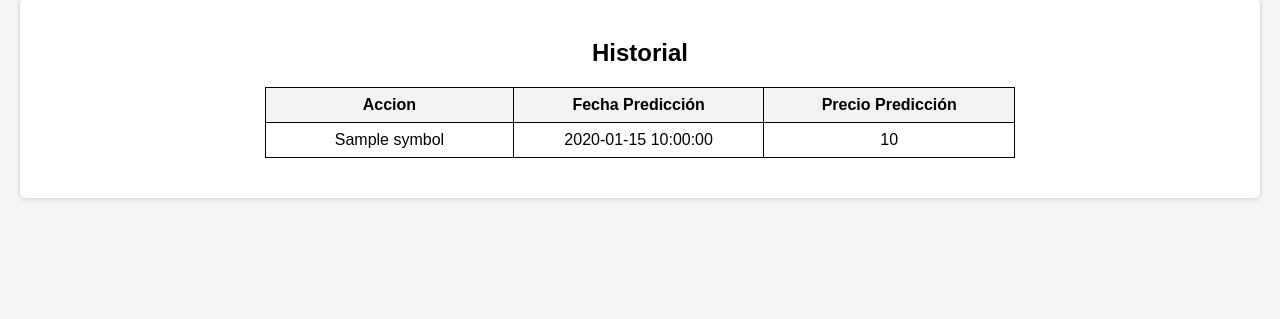
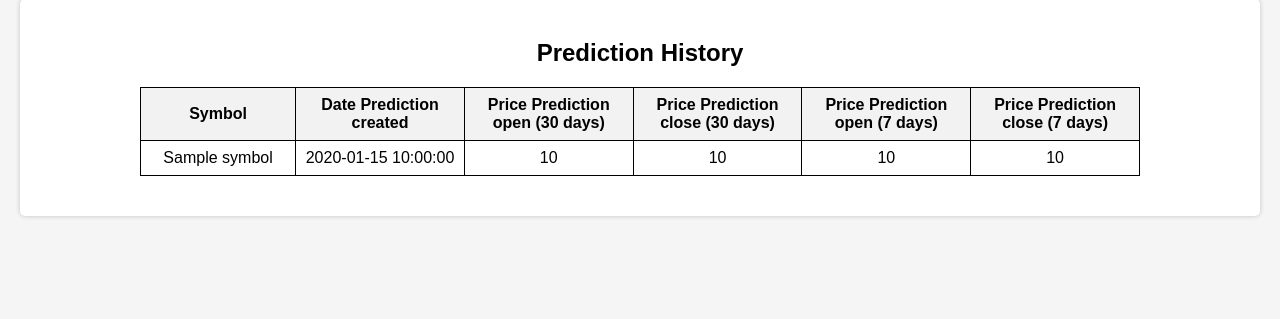
Before and after one commit to AgusMalfatto/LilMarcian, a Flask app: template app/templates/historial.html in a window 1280 px wide. Shown: the part 94-413 px from the top of the page. Run offline with Flask 3, Linux system fonts and the light colour scheme; the template is opened without the code that fills it: most values are stand-ins (such as "Sample title", 1, 10 or a date in 2020).

Commit message:
modificacion front en de muestra de prediccion e historial

```diff
--- a/app/main/views.py
+++ b/app/main/views.py
@@ -44,7 +44,7 @@ def historial():
     # Obtén las predicciones del usuario desde la base de datos
     db, c = get_db()
     c.execute(
-        'SELECT symbol, date_prediction, price_prediction FROM his_predictions WHERE id_user = %s',
+        'SELECT symbol, date_created, price_pred_open_30_1, price_pred_close_30_1, price_pred_open_07_1, price_pred_close_07_1 FROM his_predictions WHERE id_user = %s',
         (g.user['id'],)
     )
     predictions = c.fetchall()
--- a/app/templates/historial.html
+++ b/app/templates/historial.html
@@ -1,21 +1,29 @@
 {% extends 'base.html' %}
 
 {% block content %}
-  <h1 style="text-align: center;">Historial</h1>
-  <table style="border-collapse: collapse; width: 750px; margin: 20px auto; position: relative;">
+  <h1 style="text-align: center;">Prediction History</h1>
+  <table style="border-collapse: collapse; width: 1000px; margin: 20px auto; position: relative;">
     <thead>
       <tr>
-        <th style="border: 1px solid black; padding: 8px; text-align: center; background-color: #f2f2f2; width: 250px;">Accion</th>
-        <th style="border: 1px solid black; padding: 8px; text-align: center; background-color: #f2f2f2; width: 250px;">Fecha Predicción</th>
-        <th style="border: 1px solid black; padding: 8px; text-align: center; background-color: #f2f2f2; width: 250px;">Precio Predicción</th>
+        <th style="border: 1px solid black; padding: 8px; text-align: center; background-color: #f2f2f2; width: 300px;">Symbol</th>
+        <th style="border: 1px solid black; padding: 8px; text-align: center; background-color: #f2f2f2; width: 300px;">Date Prediction created</th>
+        <th style="border: 1px solid black; padding: 8px; text-align: center; background-color: #f2f2f2; width: 300px;">Price Prediction open (30 days) </th>
+        <th style="border: 1px solid black; padding: 8px; text-align: center; background-color: #f2f2f2; width: 300px;">Price Prediction close (30 days)</th>
+        <th style="border: 1px solid black; padding: 8px; text-align: center; background-color: #f2f2f2; width: 300px;">Price Prediction open (7 days)</th>
+        <th style="border: 1px solid black; padding: 8px; text-align: center; background-color: #f2f2f2; width: 300px;">Price Prediction close (7 days)</th>
+
       </tr>
     </thead>
     <tbody>
       {% for prediction in predictions %}
         <tr>
-          <td style="border: 1px solid black; padding: 8px; text-align: center; width: 250px;">{{ prediction['symbol'] }}</td>
-          <td style="border: 1px solid black; padding: 8px; text-align: center; width: 250px;">{{ prediction['date_prediction'] }}</td>
-          <td style="border: 1px solid black; padding: 8px; text-align: center; width: 250px;">{{ prediction['price_prediction'] }}</td>
+          <td style="border: 1px solid black; padding: 8px; text-align: center; width: 300px;">{{ prediction['symbol'] }}</td>
+          <td style="border: 1px solid black; padding: 8px; text-align: center; width: 300px;">{{ prediction['date_created'] }}</td>
+          <td style="border: 1px solid black; padding: 8px; text-align: center; width: 300px;">{{ prediction['price_pred_open_30_1'] }}</td>
+          <td style="border: 1px solid black; padding: 8px; text-align: center; width: 300px;">{{ prediction['price_pred_close_30_1'] }}</td>
+          <td style="border: 1px solid black; padding: 8px; text-align: center; width: 300px;">{{ prediction['price_pred_open_07_1'] }}</td>
+          <td style="border: 1px solid black; padding: 8px; text-align: center; width: 300px;">{{ prediction['price_pred_close_07_1'] }}</td>
+
         </tr>
       {% endfor %}
     </tbody>
```
Also changed, not shown: app/templates/index.html (+13 -2 lines).
